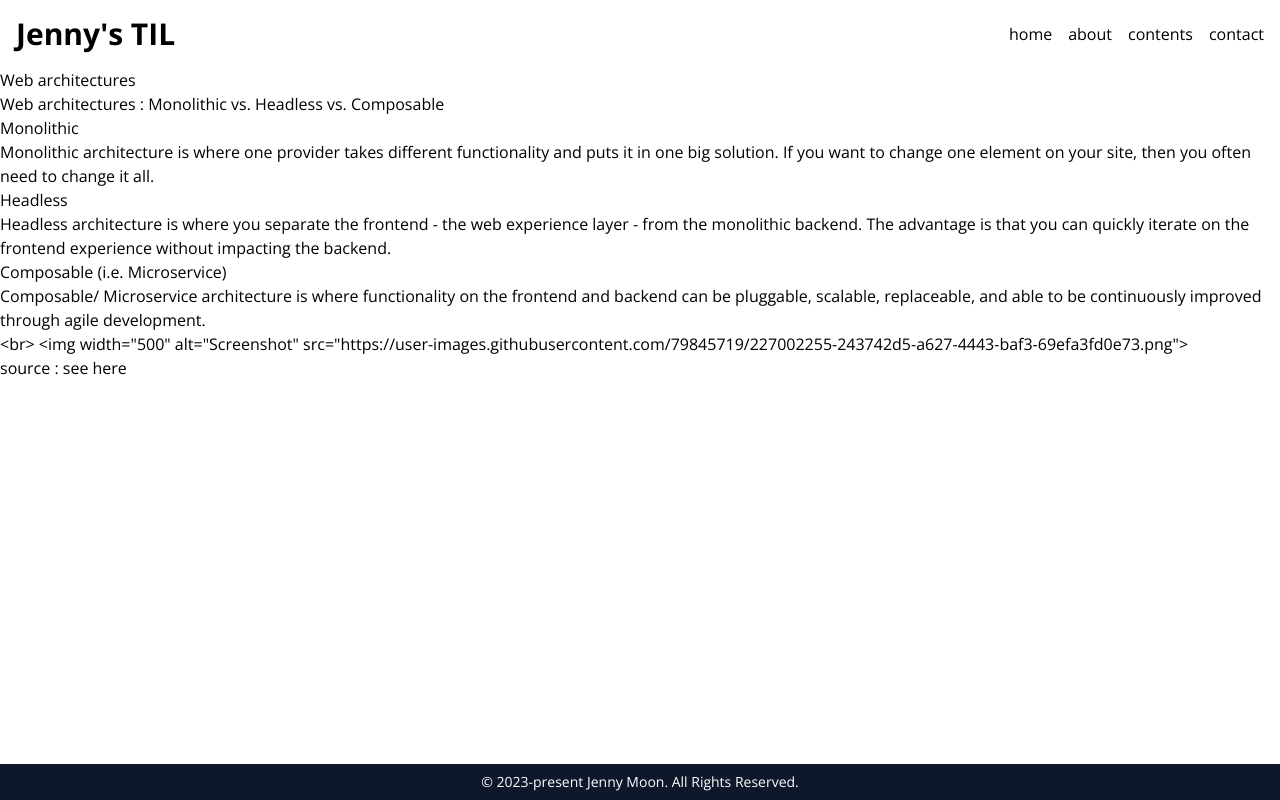
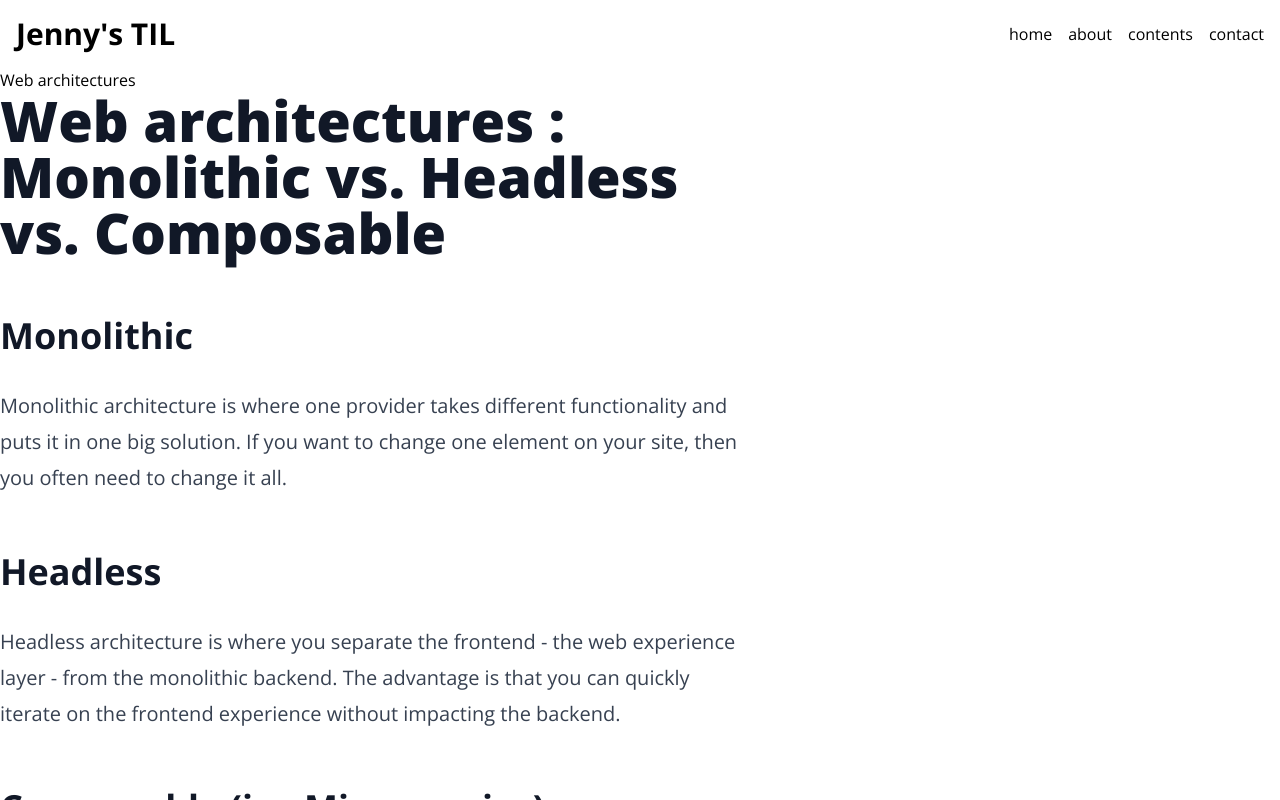
Before and after one commit to jen0828/my-til, a Next.js app: page /contents/article-1 in a window 1280 px wide. Built offline with nearby package versions, Linux system fonts and the light colour scheme.

Commit message:
Add tailwind prose option

```diff
--- a/src/components/MarkDownViewer.tsx
+++ b/src/components/MarkDownViewer.tsx
@@ -4,6 +4,8 @@ import remarkGfm from 'remark-gfm'
 
 export default function MarkdownViewer({texts}: {texts: string}) {
   return (
-    <ReactMarkdown remarkPlugins={[remarkGfm]}>{texts}</ReactMarkdown>
+    <ReactMarkdown
+    className='prose lg:prose-xl'
+    remarkPlugins={[remarkGfm]}>{texts}</ReactMarkdown>
   )
 }
```
